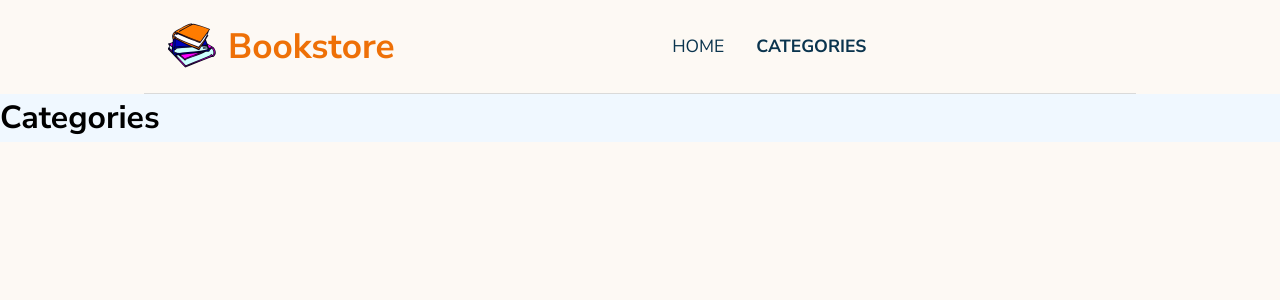
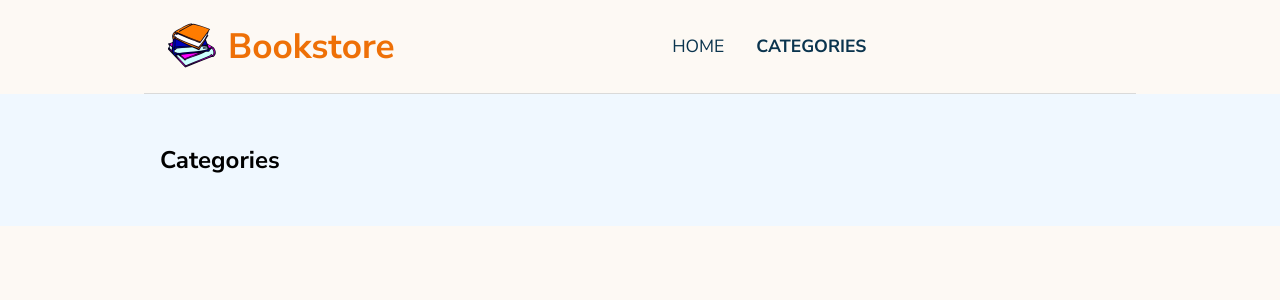
Before and after one commit to henokkhm/microverse-bookstore-app, a React (Create React App) app: page /categories in a window 1280 px wide. Shown: the top 300 px of the page. Built offline with nearby package versions, Linux system fonts and the light colour scheme.

Commit message:
Update styles

```diff
--- a/src/pages/Categories.js
+++ b/src/pages/Categories.js
@@ -1,5 +1,9 @@
 function Categories() {
-  return <h1>Categories</h1>;
+  return (
+    <section>
+      <h1>Categories</h1>
+    </section>
+  );
 }
 
 export default Categories;
--- a/src/styles/global.module.css
+++ b/src/styles/global.module.css
@@ -3,3 +3,10 @@ body {
   min-height: 100vh;
   background-color: rgb(253, 249, 244);
 }
+
+section {
+  min-width: 24rem;
+  max-width: 62rem;
+  margin: 0 auto;
+  padding: 3rem 1rem;
+}
```
